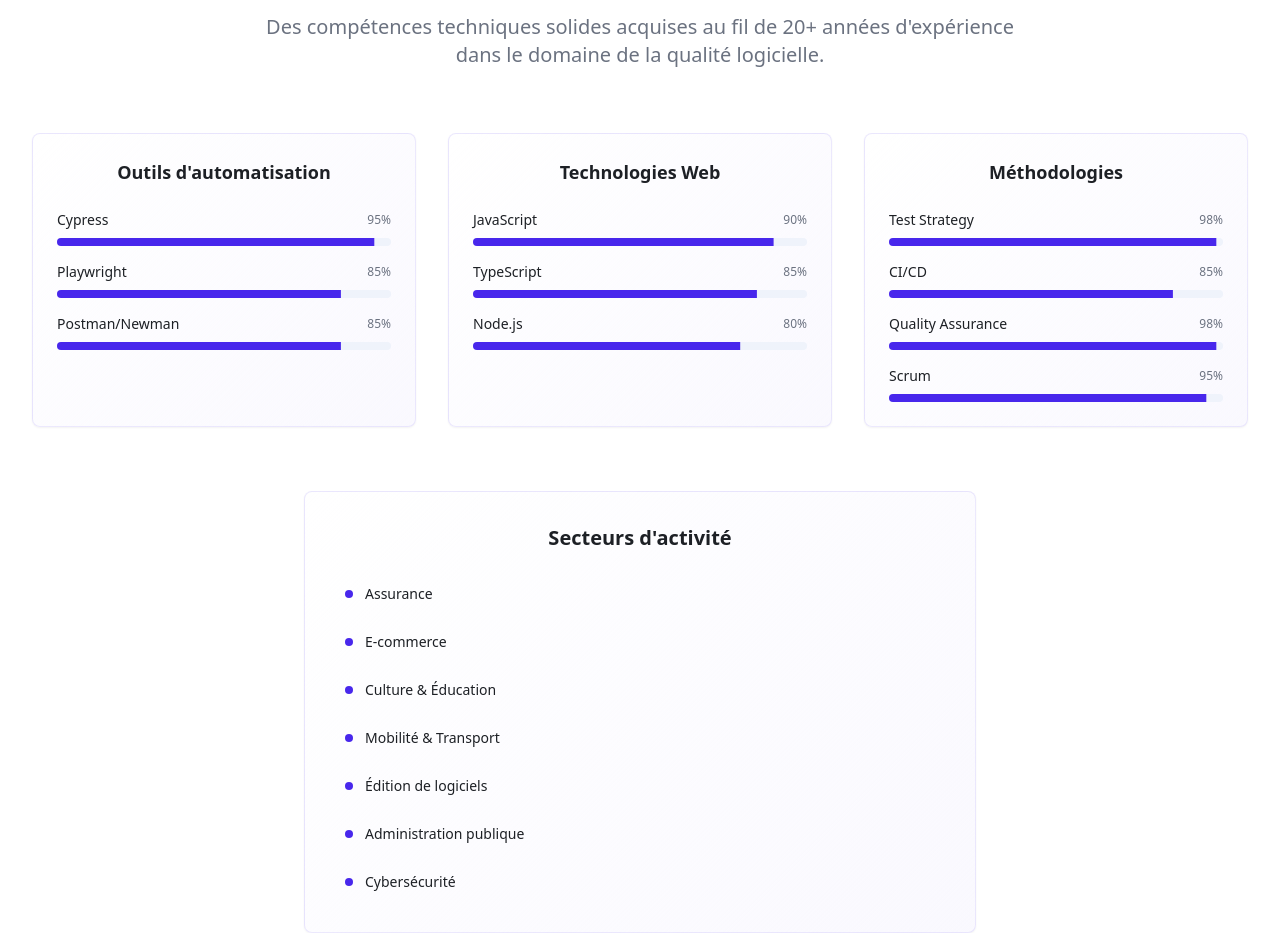
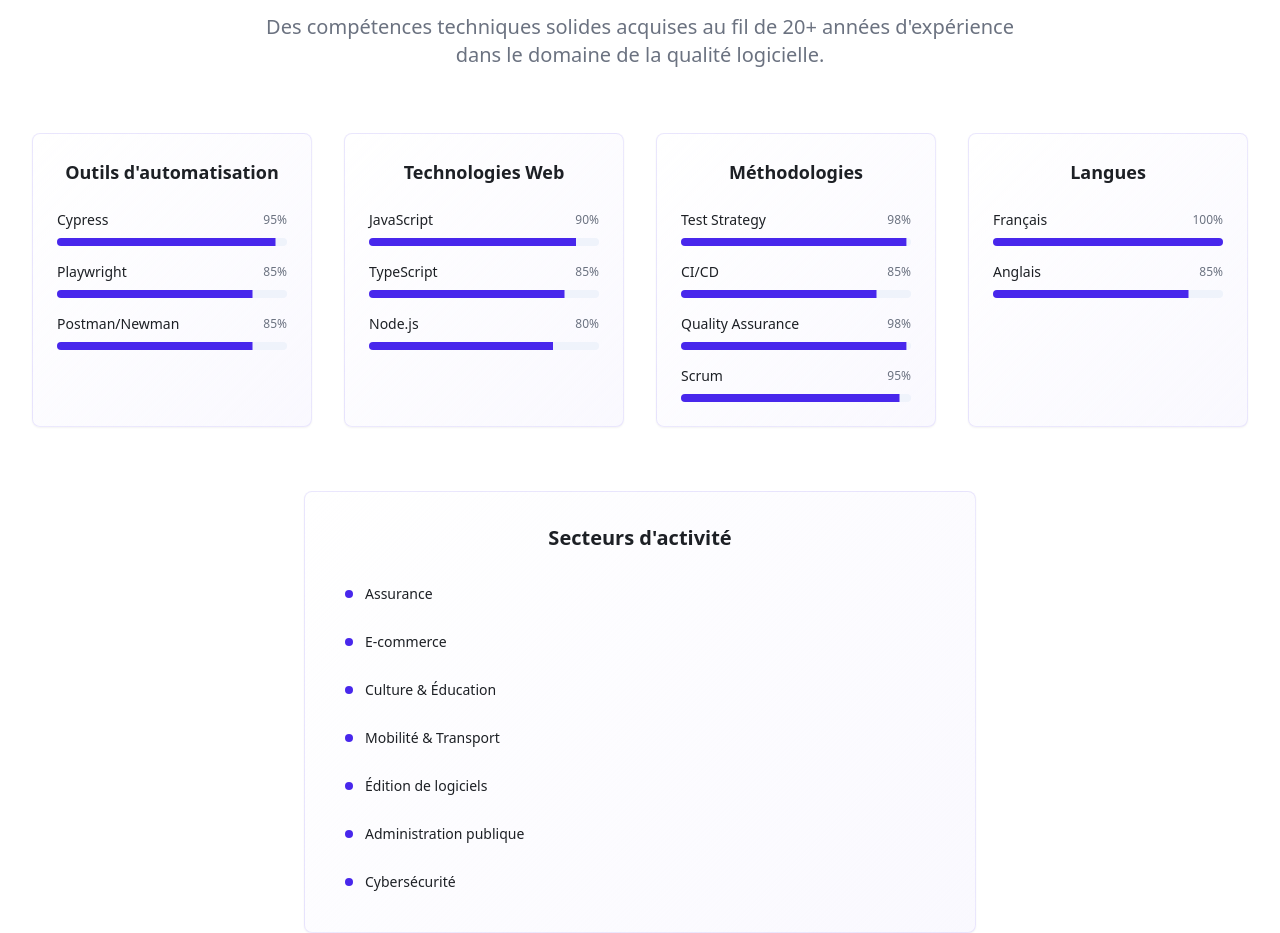
Before and after one commit to TestingIT-FR/qa-craftsmanship-hub, a React (Vite) app: page / in a window 1280 px wide. Shown: the part 3800-4733 px from the top of the page. Built offline with nearby package versions, Linux system fonts and the light colour scheme.

Commit message:
Add language information
Added French as native language and English as professional proficiency to the website.

```diff
--- a/src/components/Skills.tsx
+++ b/src/components/Skills.tsx
@@ -27,6 +27,13 @@ const skillCategories = [
       { name: "Quality Assurance", level: 98, color: "bg-primary" },
       { name: "Scrum", level: 95, color: "bg-indigo-500" }
     ]
+  },
+  {
+    title: "Langues",
+    skills: [
+      { name: "Français", level: 100, color: "bg-blue-600" },
+      { name: "Anglais", level: 85, color: "bg-red-500" }
+    ]
   }
 ];
 
@@ -43,7 +50,7 @@ const Skills = () => {
           </p>
         </div>
 
-        <div className="grid lg:grid-cols-3 gap-8 mb-16">
+        <div className="grid lg:grid-cols-4 md:grid-cols-2 gap-8 mb-16">
           {skillCategories.map((category, index) => (
             <Card key={index} className="bg-card-gradient border border-primary/10">
               <CardContent className="p-6">
```
